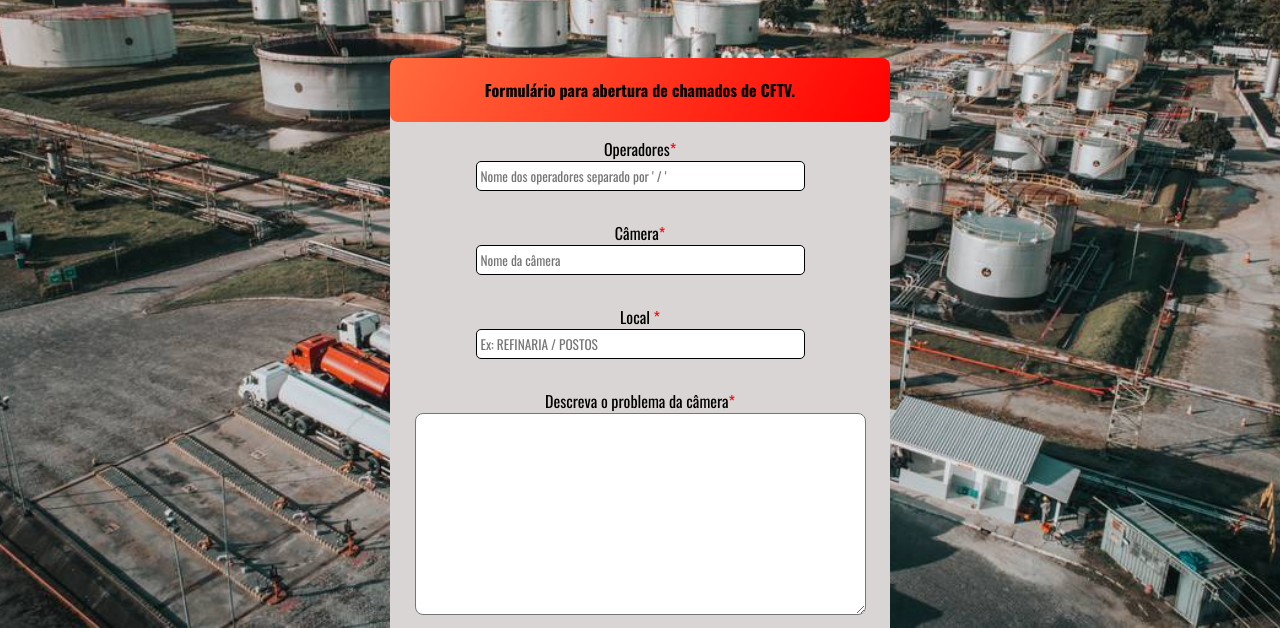
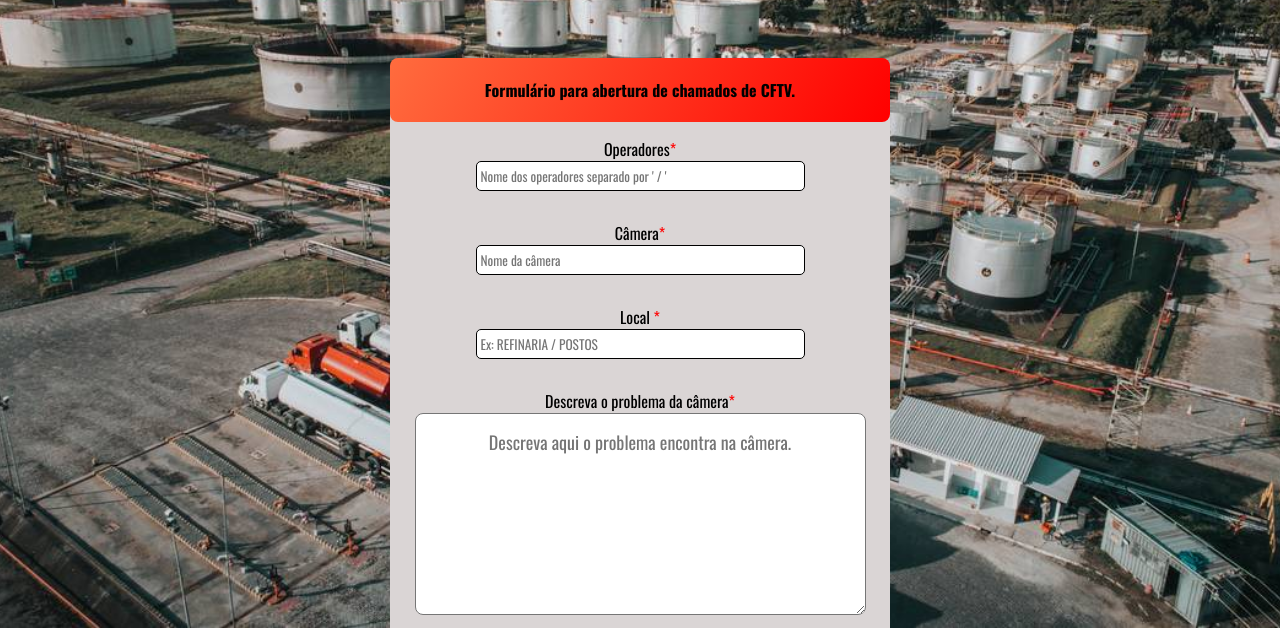
Before and after one commit to LucasPaesleme/Projeto-Formul-rio-REFIT, a plain HTML site: page index.html in a window 1280 px wide. Shown: the part 172-800 px from the top of the page. Drawn offline with nearby package versions, Linux system fonts and the light colour scheme; a script that the page names is missing.

Commit message:
adição de um place holder ao meu textarea

```diff
--- a/css/style.css
+++ b/css/style.css
@@ -134,6 +134,12 @@ textarea{
     border-radius: 8px;
 }
 
+textarea::placeholder{
+    font-size: 18px;
+    text-align: center;
+    padding-top: 15px;
+}
+
 @media(max-width: 425px){
     .logo img{
         width: 15rem;
--- a/index.html
+++ b/index.html
@@ -53,14 +53,10 @@
                     </div><!--forms-->
                     <div class="form-content" id="form-content">
                         <label for="local">Descreva o problema da câmera<span>*</span></label>
-                        <textarea name="description"
-                        id="description"
-                        cols="70"
-                        rows="10"
-                        name="description"
-                        placeholder="Descreva aqui o problema encontra na câmera."
-                        required>
-                        </textarea>
+                        <textarea type="text" name="description" placeholder="Descreva aqui o problema encontra na câmera."
+                            id="description"
+                            cols="70"
+                            rows="10"></textarea>
                     </div><!--forms-->
                     <div class="form-content" id="form-content">
                         <button type="submit" class="button">Enviar</button>
```
